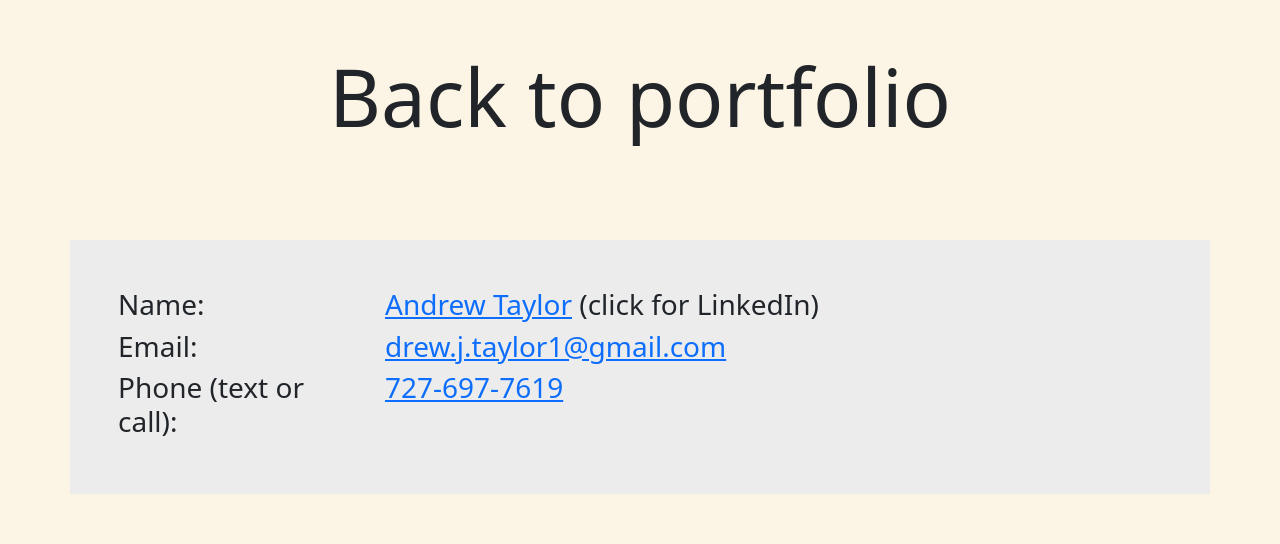
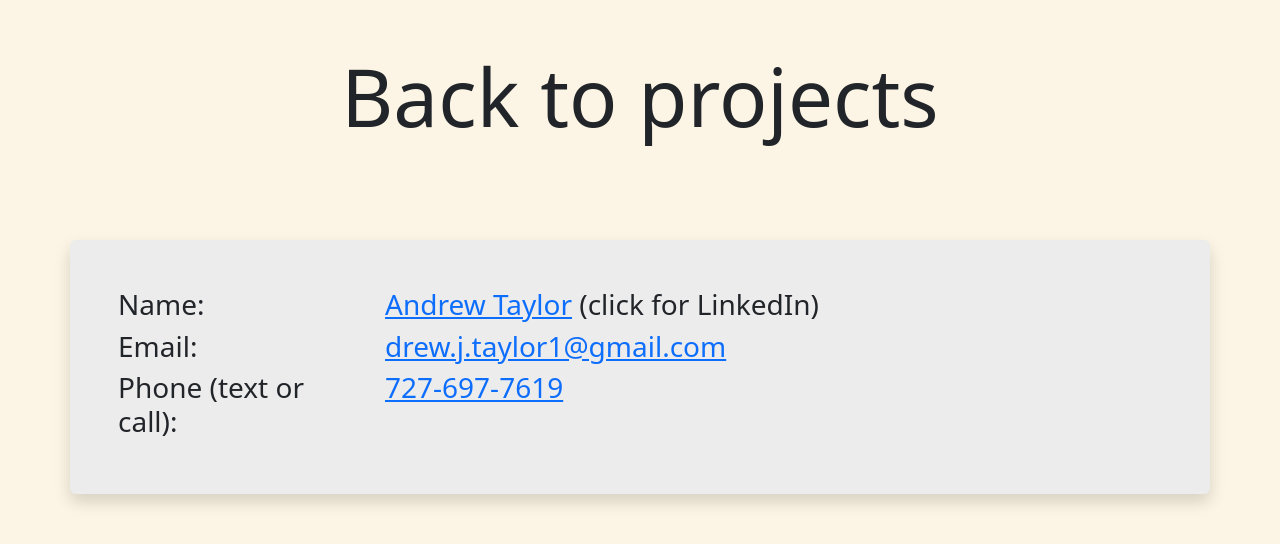
Before and after one commit to drewjtaylor/portfolio, a website: page contact.html in a window 1280 px wide. Drawn offline with nearby package versions, Linux system fonts and the light colour scheme.

Commit message:
Made contact page slightly nicer

```diff
--- a/contact.html
+++ b/contact.html
@@ -26,8 +26,8 @@
   </head>
 
   <body>
-    <h1 class="py-5 text-center display-1"><a href="./index.html" class="inherit">Back to portfolio</a></h1>
-    <div class="container p-5 my-5 project-display-card">
+    <h1 class="py-5 text-center display-1"><a href="./index.html" class="inherit">Back to projects</a></h1>
+    <div class="container p-5 my-5 project-display-card rounded shadow">
         <div class="row">
             <div class="col-md-3"><h3>Name:</h3></div>
             <div class="col-md-9"><h3><a href="https://www.linkedin.com/in/andrew-taylor-703717248/">Andrew Taylor</a> (click for LinkedIn)</h3></div>
```
